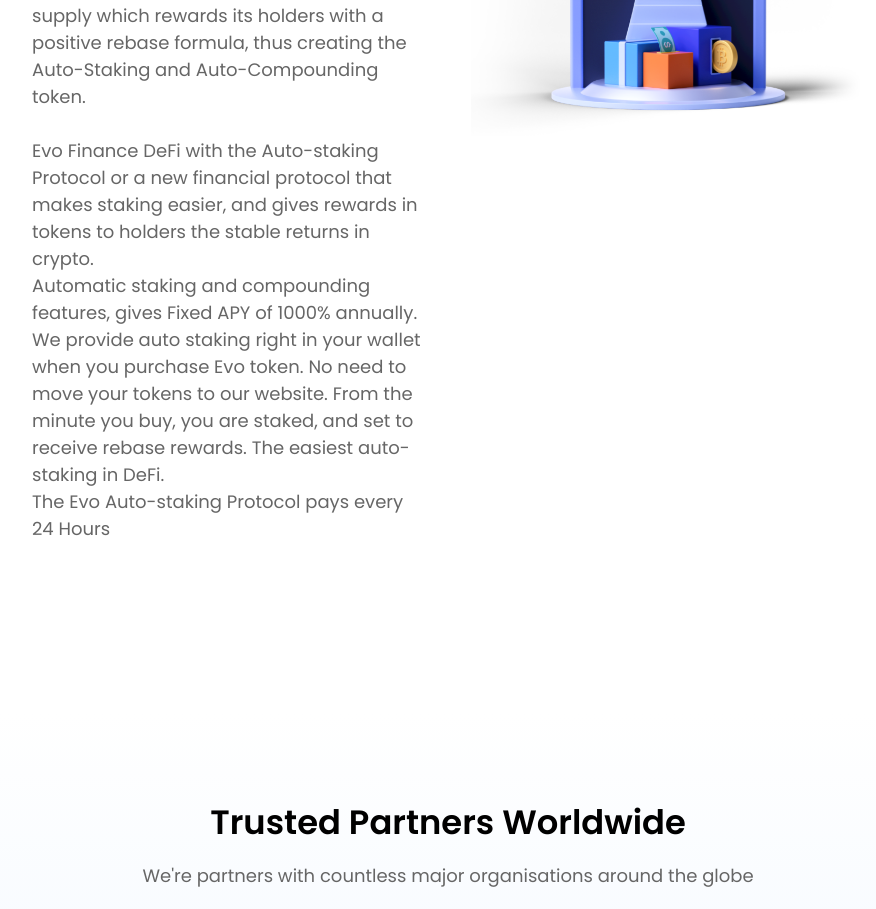
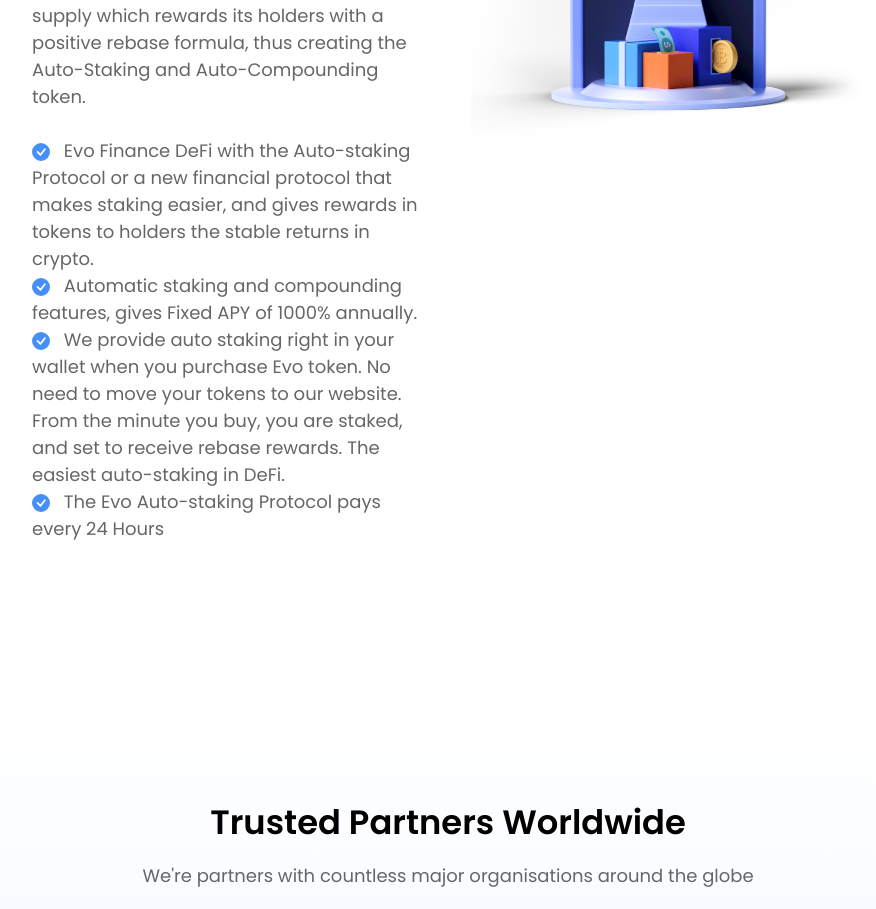
Before and after one commit to Harsh3363/pf, a React (Vite) app: page / in a window 1280 px wide. Shown: the part 2120-3029 px from the top of the page, without its empty margins (192-1068 px from the left). Built offline with nearby package versions, Linux system fonts and the light colour scheme.

Commit message:
removed link placed with a tag

```diff
--- a/src/components/sections/AboutEVO.jsx
+++ b/src/components/sections/AboutEVO.jsx
@@ -1,4 +1,5 @@
 import React from 'react';
+import { BsCheckCircleFill } from 'react-icons/bs';
 import { Fade } from 'react-reveal';
 
 import faq from '@/images/illustrations/faq.png';
@@ -22,10 +23,10 @@
             <p className="text-gray mb-6">EVO is a BRC-20 token with an elastic supply which rewards its holders with a positive rebase formula, thus creating the Auto-Staking and Auto-Compounding token.</p>
             <p className="text-gray mb-6">
               <ul>
-                <li> Evo Finance DeFi with the Auto-staking Protocol or a new financial protocol that makes staking easier, and gives rewards in tokens to holders the stable returns in crypto.</li>
-                <li> Automatic staking and compounding features, gives Fixed APY of 1000% annually.</li>
-                <li> We provide auto staking right in your wallet when you purchase Evo token. No need to move your tokens to our website. From the minute you buy, you are staked, and set to receive rebase rewards. The easiest auto-staking in DeFi.</li>
-                <li> The Evo Auto-staking Protocol pays every 24 Hours
+                <li><BsCheckCircleFill className='text-primary inline mr-2' /> Evo Finance DeFi with the Auto-staking Protocol or a new financial protocol that makes staking easier, and gives rewards in tokens to holders the stable returns in crypto.</li>
+                <li><BsCheckCircleFill className='text-primary inline mr-2' /> Automatic staking and compounding features, gives Fixed APY of 1000% annually.</li>
+                <li><BsCheckCircleFill className='text-primary inline mr-2' /> We provide auto staking right in your wallet when you purchase Evo token. No need to move your tokens to our website. From the minute you buy, you are staked, and set to receive rebase rewards. The easiest auto-staking in DeFi.</li>
+                <li><BsCheckCircleFill className='text-primary inline mr-2' /> The Evo Auto-staking Protocol pays every 24 Hours
 </li>
               </ul>
             </p>
```
